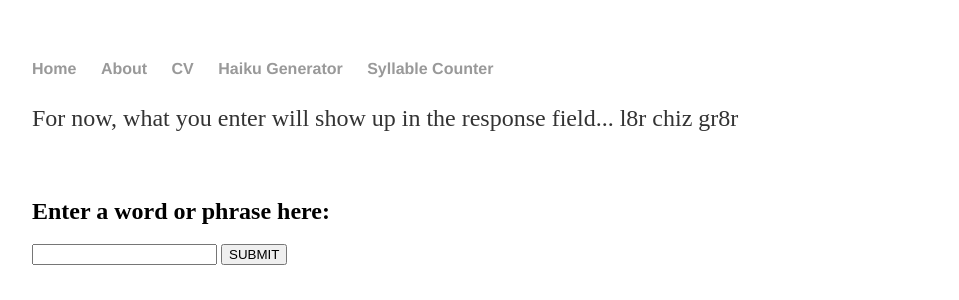
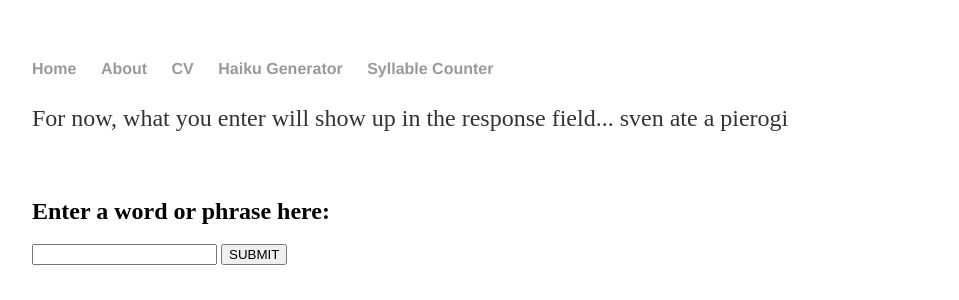
Before and after one commit to SeanEFletcher/SeanEFletcher.github.io, a Jekyll site: the page built from syllable/index.html, in a window 1280 px wide. Shown: the top 300 px of the page, without its empty margins (160-1119 px from the left). Built offline with Jekyll 4.4.1, drawn with Linux system fonts in a browser that asks for light colours.

Commit message:
Update index.html

```diff
--- a/syllable/index.html
+++ b/syllable/index.html
@@ -2,7 +2,7 @@
 layout: default
 title: Syllable Counter
 ---
-<p> For now, what you enter will show up in the response field... l8r chiz gr8r</p><br>
+<p> For now, what you enter will show up in the response field... sven ate a pierogi</p><br>
 <h2 id="prompt">Enter a word or phrase here:</h2>
 
       <form id="form" autocomplete="off">
```
Also changed, not shown: other parts of syllable/index.html (+1 -1 lines).
